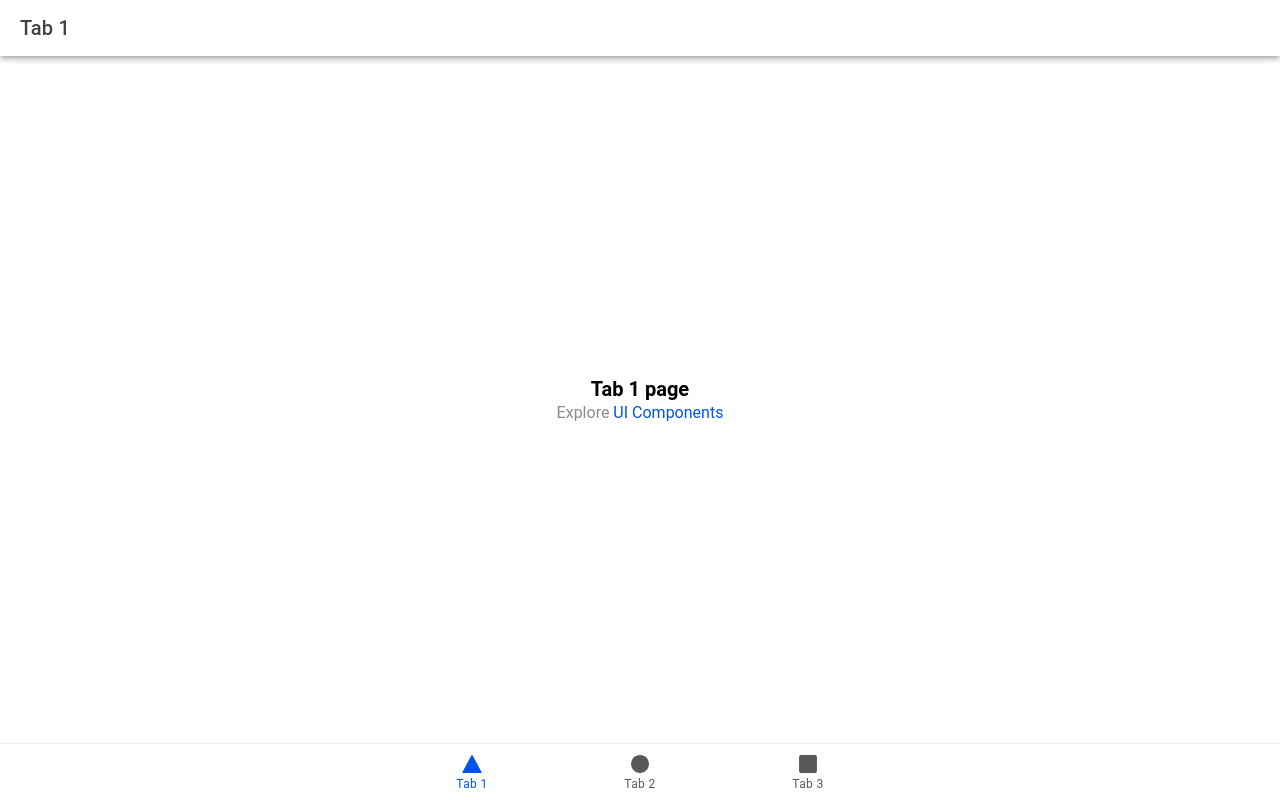
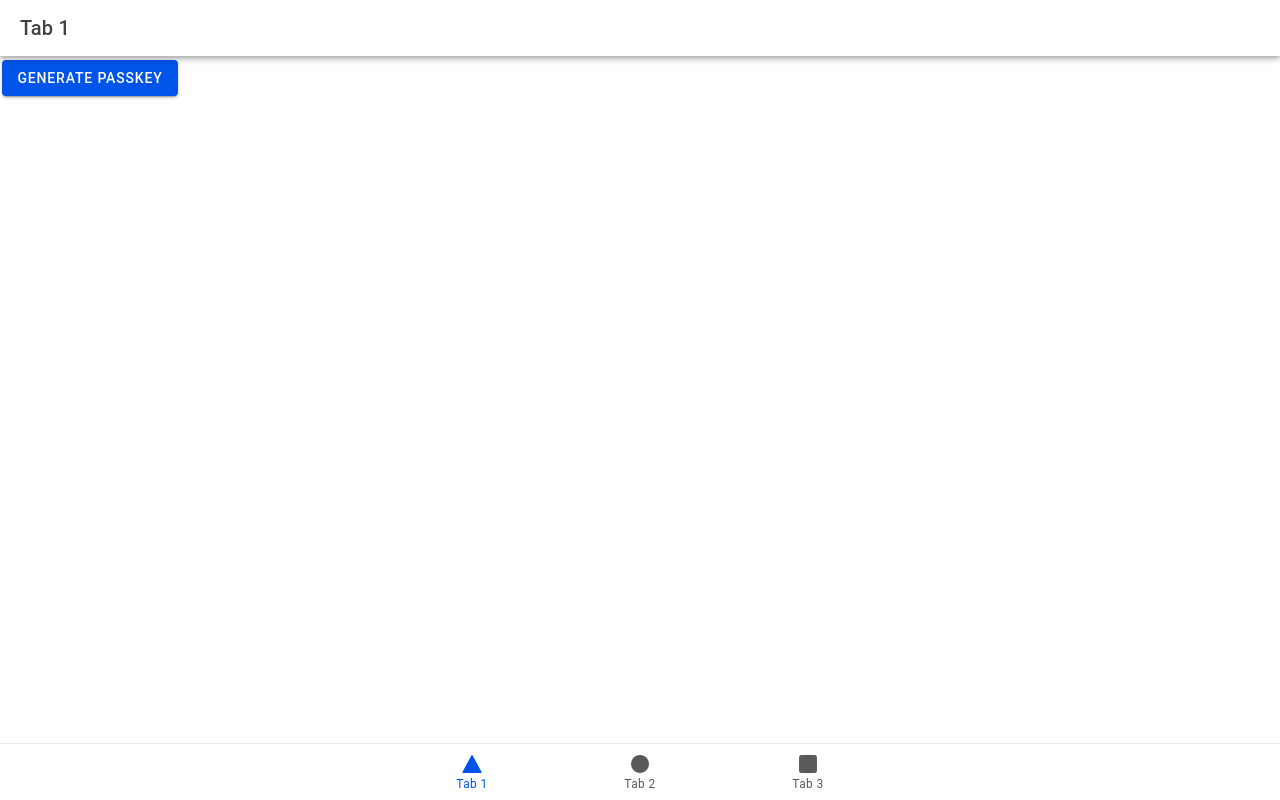
Before and after one commit to divyarang26/passkeyMePOc, a React (Vite) app: page /tab1 in a window 1280 px wide. Built offline with nearby package versions, Linux system fonts and the light colour scheme.

Commit message:
first commit

```diff
--- a/src/pages/Tab1.tsx
+++ b/src/pages/Tab1.tsx
@@ -1,8 +1,52 @@
-import { IonContent, IonHeader, IonPage, IonTitle, IonToolbar } from '@ionic/react';
+import { IonButton, IonContent, IonHeader, IonPage, IonTitle, IonToolbar } from '@ionic/react';
 import ExploreContainer from '../components/ExploreContainer';
 import './Tab1.css';
+import { PasskeymeSDK } from 'passkeyme-ionic-cap-plugin';
+import axios from "axios";
+
+const API_URL = "https://passkeyme.com";
+const APP_UUID = "cad7760b-3ee4-4df8-b7b4-73cdeaff0774";
+const API_KEY = "36LP0Z0frQaYgqduOXl6fjW0llIhQNXr";
 
 const Tab1: React.FC = () => {
+
+  async function registerPasskey() {
+
+    try {
+
+        let username = "divyarang";
+        let displayName = "fortesting";
+    console.log('Current Origin:', window.location.origin);
+
+
+      const startResponse = await axios.post(
+        `${API_URL}/webauthn/${APP_UUID}/start_registration`,
+        { username, displayName },
+        { headers: { 'x-api-key': API_KEY, 'Content-Type': 'application/json' } }
+      );
+
+
+
+      const { credential } = await PasskeymeSDK.passkeyRegister({ challenge: startResponse.data.challenge });
+
+
+      const completeResponse = await axios.post(
+        `${API_URL}/webauthn/${APP_UUID}/complete_registration`,
+        { username, credential },
+        { headers: { 'x-api-key': API_KEY, 'Content-Type': 'application/json' } }
+      );
+
+
+
+    } catch (error) {
+
+      console.log("🚀 ~ CardPage.tsx:84 ~ registerPasskey ~ error:", error);
+    }
+  };
+
+
+
+
   return (
     <IonPage>
       <IonHeader>
@@ -16,7 +60,7 @@ const Tab1: React.FC = () => {
             <IonTitle size="large">Tab 1</IonTitle>
           </IonToolbar>
         </IonHeader>
-        <ExploreContainer name="Tab 1 page" />
+        <IonButton onClick={registerPasskey}>generate passkey</IonButton>
       </IonContent>
     </IonPage>
   );
```
Also changed, not shown: package.json (+11 -8 lines), 54 other files (tests, documents, lock files or other folders).
